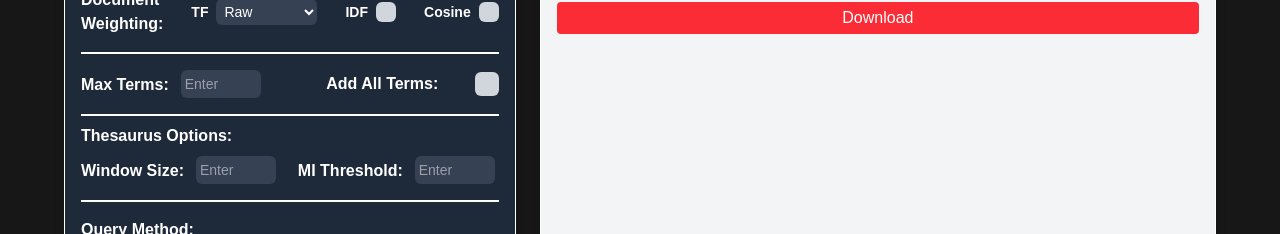
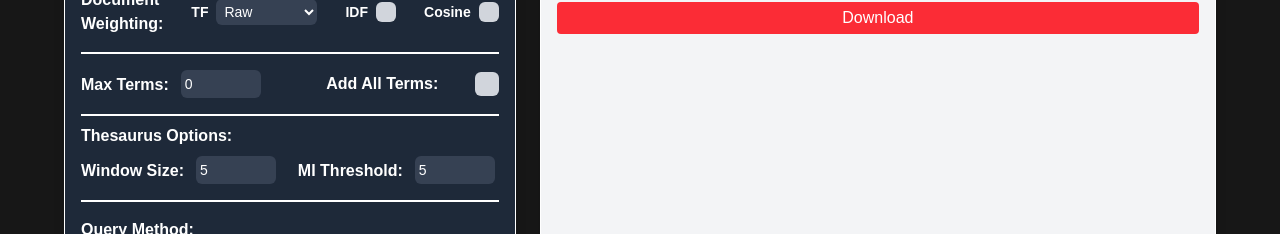
Before and after one commit to jasonrivalino/stbi-fe, a Next.js app: page / in a window 1280 px wide. Shown: the part 219-453 px from the top of the page. Built offline with nearby package versions, Linux system fonts and the light colour scheme.

Commit message:
feat: number input default value

```diff
--- a/src/app/component/menu.tsx
+++ b/src/app/component/menu.tsx
@@ -55,17 +55,17 @@ export function Menu({ onSubmitInteractive, onSubmitBatch }: MenuProps) {
     // const idfDocsInactive = !isIDFDocumentChecked;
     // const cosineDocsInactive = !isCosineDocumentChecked;
 
-    const maxTerms = topK > 0;
+    // const maxTerms = topK >= 0;
 
     // if (tfDocsInactive && idfDocsInactive && cosineDocsInactive) {
     //   alert('Please select at least one document weighting method (TF, IDF, or Cosine) for the documents.');
     //   return;
     // }
 
-    if (!maxTerms) {
-      alert('Please enter a valid number for Max Terms.');
-      return;
-    }
+    // if (!maxTerms) {
+    //   alert('Please enter a valid number for Max Terms.');
+    //   return;
+    // }
 
     if (!selectedOption) {
       alert("Please select a query method: Interactive or Batch.");
@@ -371,12 +371,13 @@ export function Menu({ onSubmitInteractive, onSubmitBatch }: MenuProps) {
                 type="number"
                 className="p-1 bg-gray-700 text-white rounded-md text-sm w-20"
                 placeholder="Enter"
-                min={1}
+                min={0}
                 onKeyPress={(event) => {
                   if (!/[0-9]/.test(event.key)) {
                     event.preventDefault();
                   }
                 }}
+                value={topK}
                 onChange={(e) => setTopK(Number(e.target.value))}
               />
             </div>
@@ -418,6 +419,7 @@ export function Menu({ onSubmitInteractive, onSubmitBatch }: MenuProps) {
                     }
                   }}
                   onChange={(e) => setWindowSize(Number(e.target.value))}
+                  value={windowSize}
                 />
               </div>
 
@@ -430,6 +432,7 @@ export function Menu({ onSubmitInteractive, onSubmitBatch }: MenuProps) {
                   placeholder="Enter"
                   min={1}
                   onChange={(e) => setMiThreshold(Number(e.target.value))}
+                  value={miThreshold}
                 />
               </div>
             </div>
```
